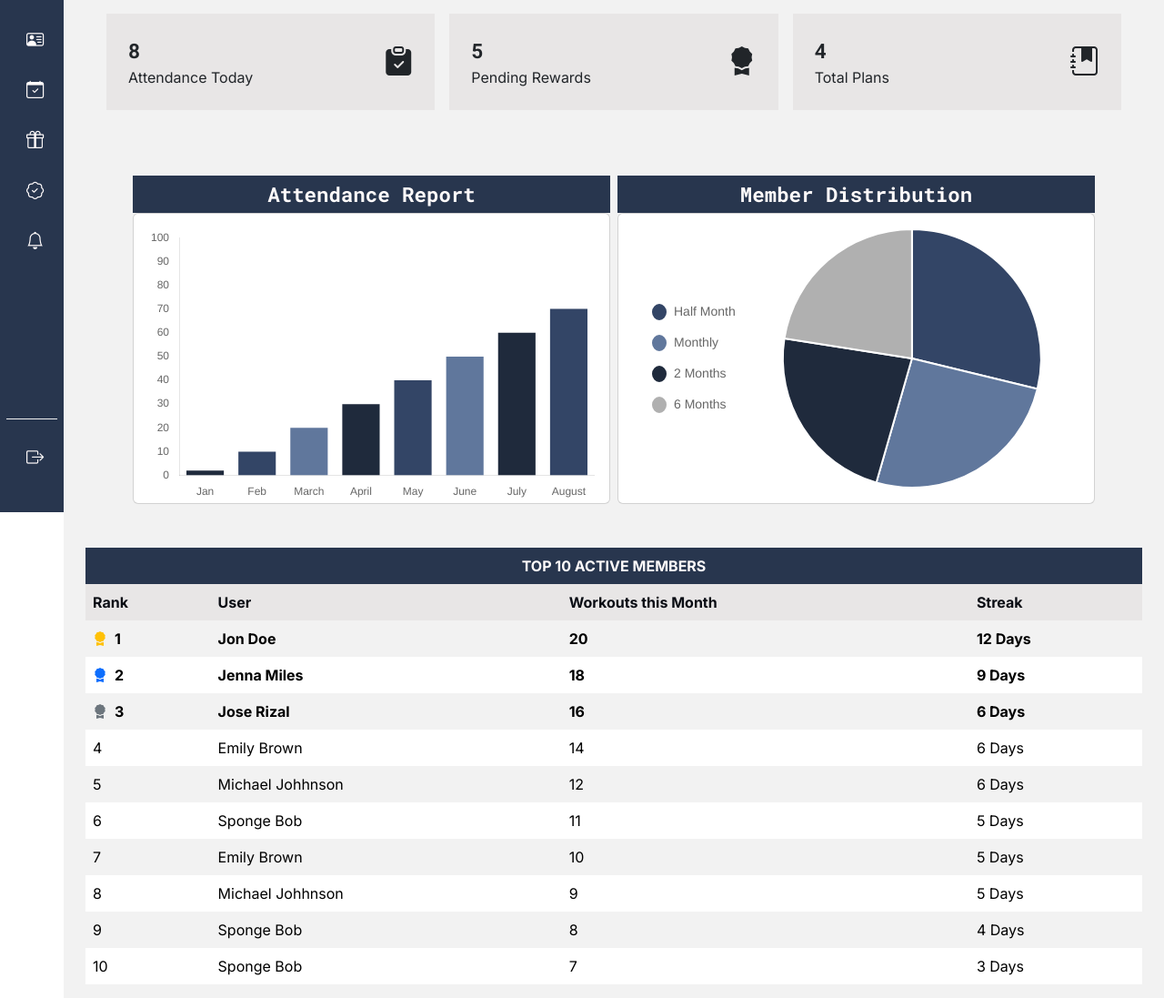
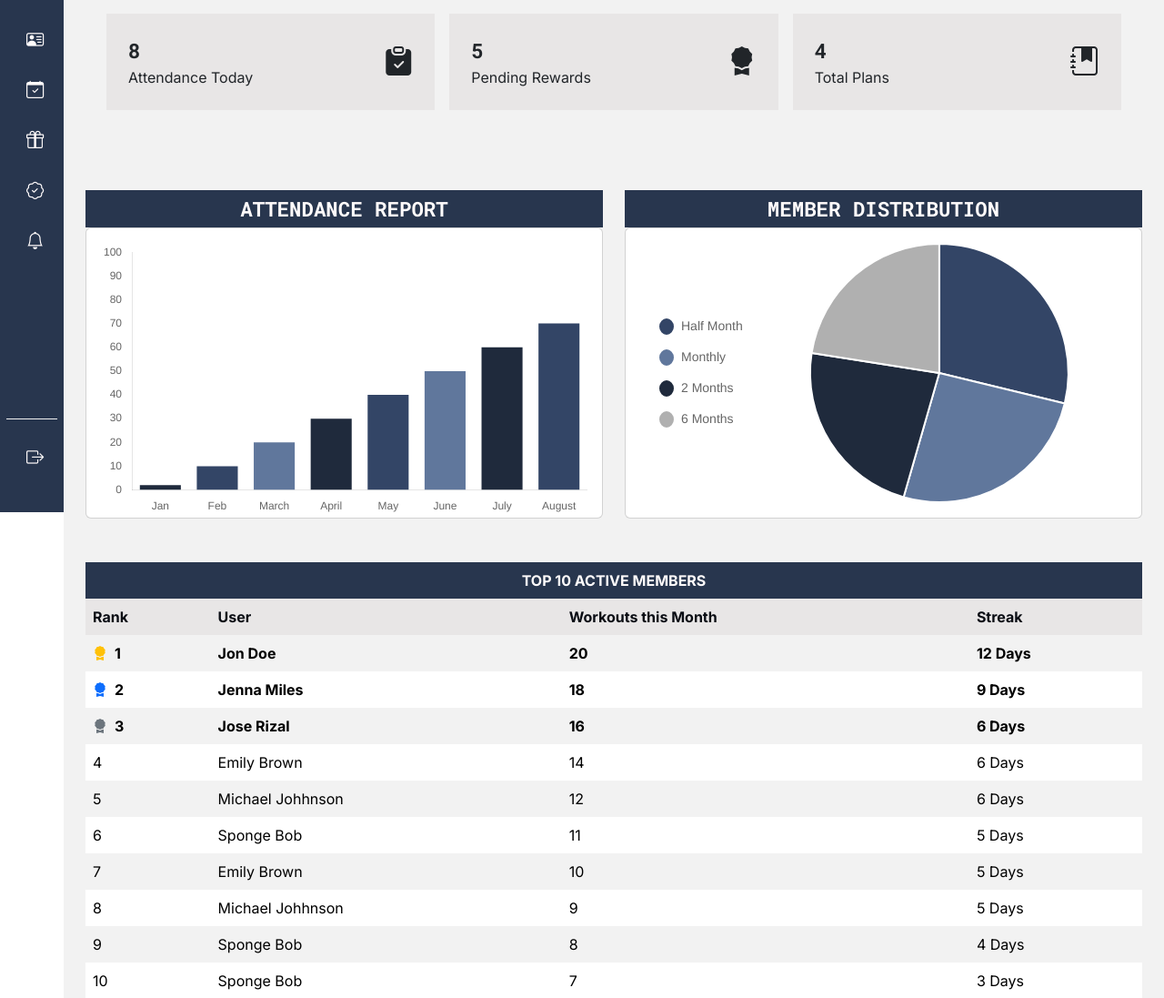
Before and after one commit to ProjectGymBoost/GymBoost.com, a PHP site: page /admin/index.php in a window 1280 px wide. Shown: the part 237-1334 px from the top of the page at 91% size. Run offline with PHP 8.4, Linux system fonts and the light colour scheme.

Commit message:
FE | Refinements made to the UI of graphs

```diff
--- a/admin/index.php
+++ b/admin/index.php
@@ -124,10 +124,10 @@
             </div>
 
             <!-- Dashboard Graph for Attendance Report and Member Distribution -->
-            <div class="row justify-content-center g-2 m-5">
+            <div class="row justify-content-center g-4 my-5">
                 <!-- Chart 1 Column -->
                 <div class="col-md-6 col-12 d-flex flex-column align-items-center">
-                    <div class="subheading text-center mt-3 w-100 p-1 card-title" style="background-color: var(--primaryColor); color: var(--text-color-light);">Attendance Report</div>
+                    <div class="subheading text-center mt-3 w-100 p-1 card-title" style="background-color: var(--primaryColor); color: var(--text-color-light);">ATTENDANCE REPORT</div>
                     <div class="card" style="width: 100%; height: 320px;">
                         <div class="card-body d-flex flex-column align-items-center">
                             <canvas id="barChart" style="width: 100%; height: 300px;"></canvas>
@@ -137,7 +137,7 @@
 
                 <!-- Chart 2 Column -->
                 <div class="col-md-6 col-12 d-flex flex-column align-items-center">
-                    <div class="subheading text-center mt-3 w-100 p-1 card-title" style="background-color: var(--primaryColor); color: var(--text-color-light);">Member Distribution</div>
+                    <div class="subheading text-center mt-3 w-100 p-1 card-title" style="background-color: var(--primaryColor); color: var(--text-color-light);">MEMBER DISTRIBUTION</div>
                     <div class="card" style="width: 100%; height: 320px;">
                         <div class="card-body d-flex flex-column align-items-center">
                             <canvas id="pieChart" style="width: 100%; height: 280px;"></canvas>
```
